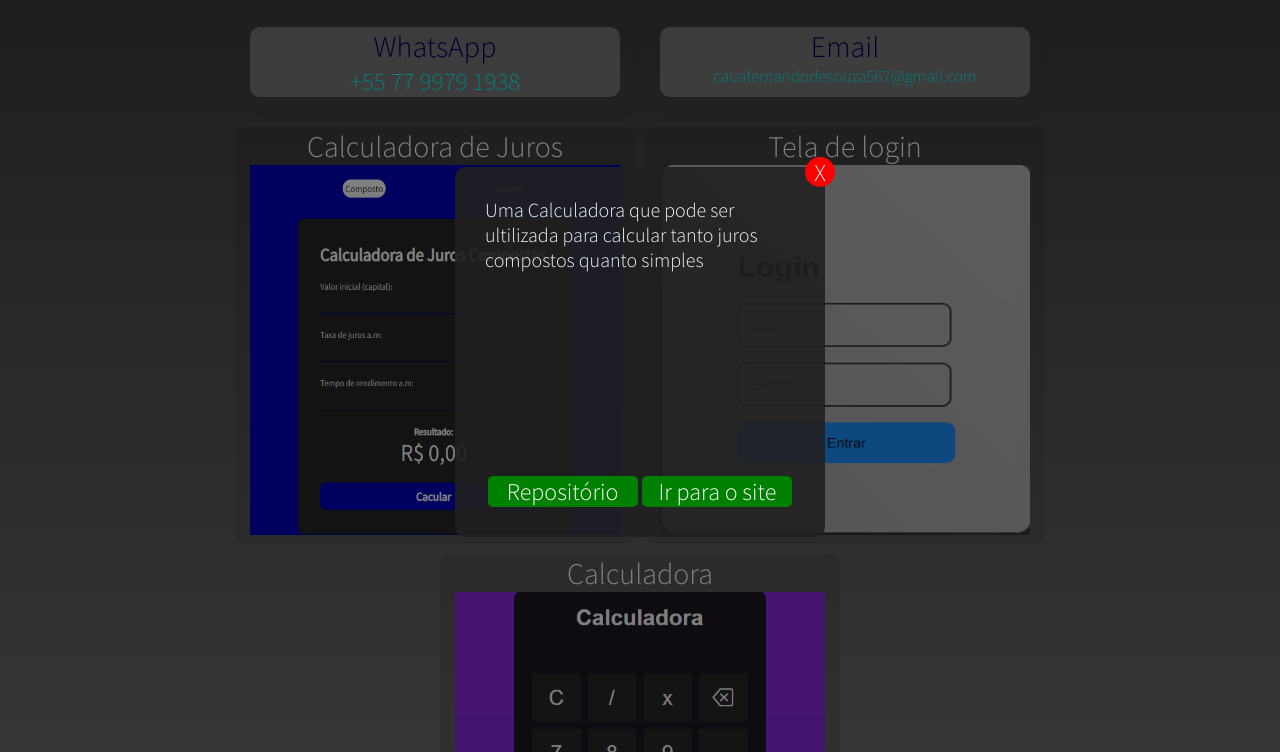
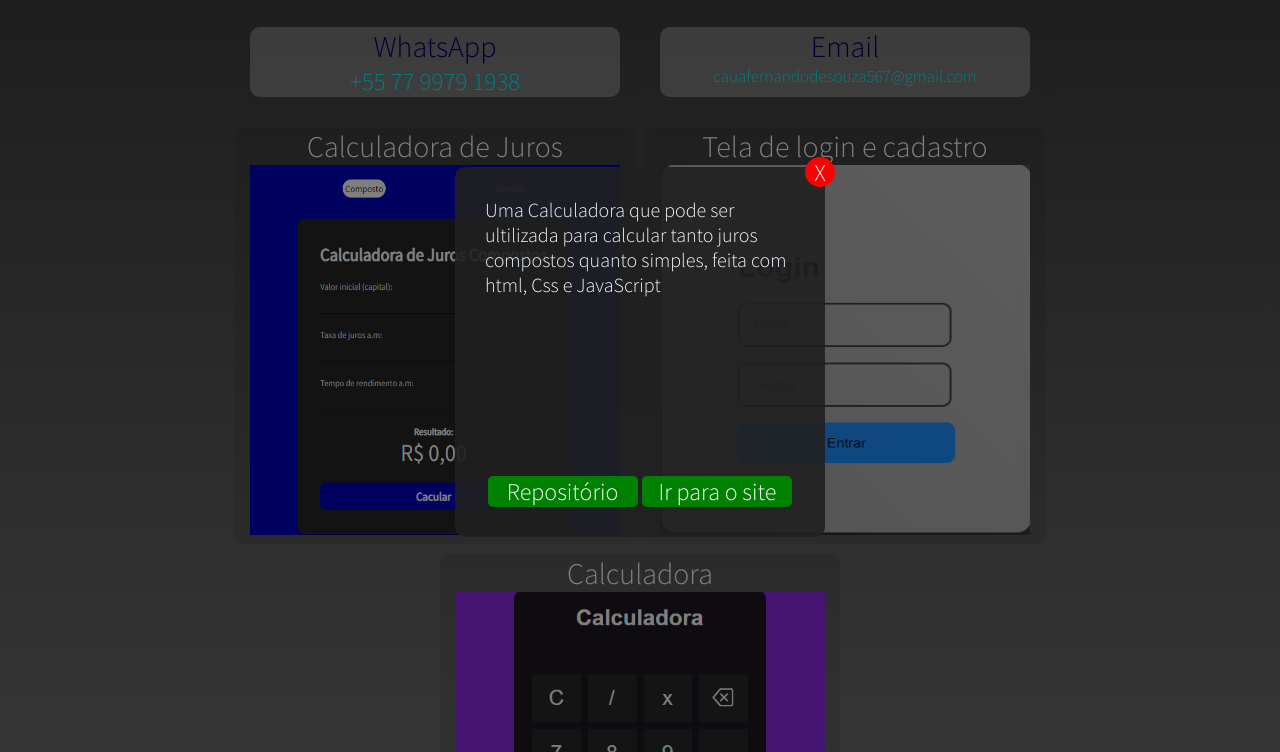
Before and after one commit to cauafernando1/Potifolio, a plain HTML site: page index.html in a window 1280 px wide. Both pictures are taken after a click on the element 435 px from the left and 820 px from the top of the page. Shown: the part 468-1220 px from the top of the page. Drawn offline with Linux system fonts and the light colour scheme.

Commit message:
mudando a descrição da tela de login

```diff
--- a/index.html
+++ b/index.html
@@ -80,7 +80,7 @@
                                 <button class="fechar"
                                 id="fechar-1">X</button>
                                 <p >
-                                Uma Calculadora que pode ser ultilizada para calcular tanto juros compostos quanto simples
+                                Uma Calculadora que pode ser ultilizada para calcular tanto juros compostos quanto simples, feita com html, Css e JavaScript
                                 </p>
                                 <div>
                                     <a href="https://github.com/cauafernando1/Calculadora-de-juros">
@@ -99,7 +99,7 @@
                     <ul class="Projetos">
                         <li>
                             <h2 class="titulo-projets">
-                                Tela de login
+                                Tela de login e cadastro
                             </h2>
                         </li>
                         <li>
@@ -113,7 +113,7 @@
                             <div class="descric-projets">
                                 <button class="fechar" id="fechar-2">X</button>
                                 <p >
-                                Uma tela de login simples feita ultilizando apenas html e css
+                                Uma tela de login e cadastro simples feita ultilizando apenas html, Css, JavaScript
                                 </p>
                                 <div>
                                     <a href="https://github.com/cauafernando1/tela-login">
```
